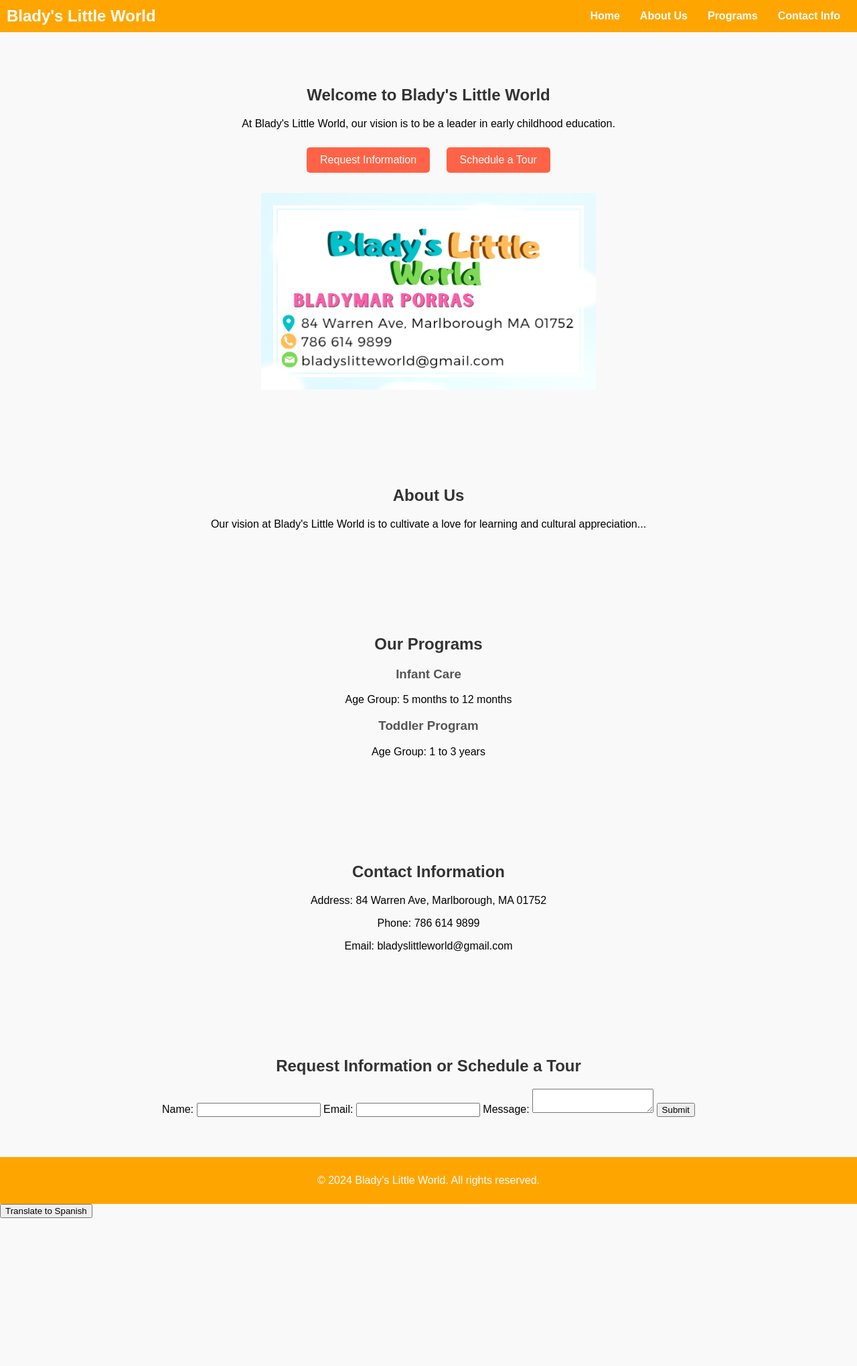
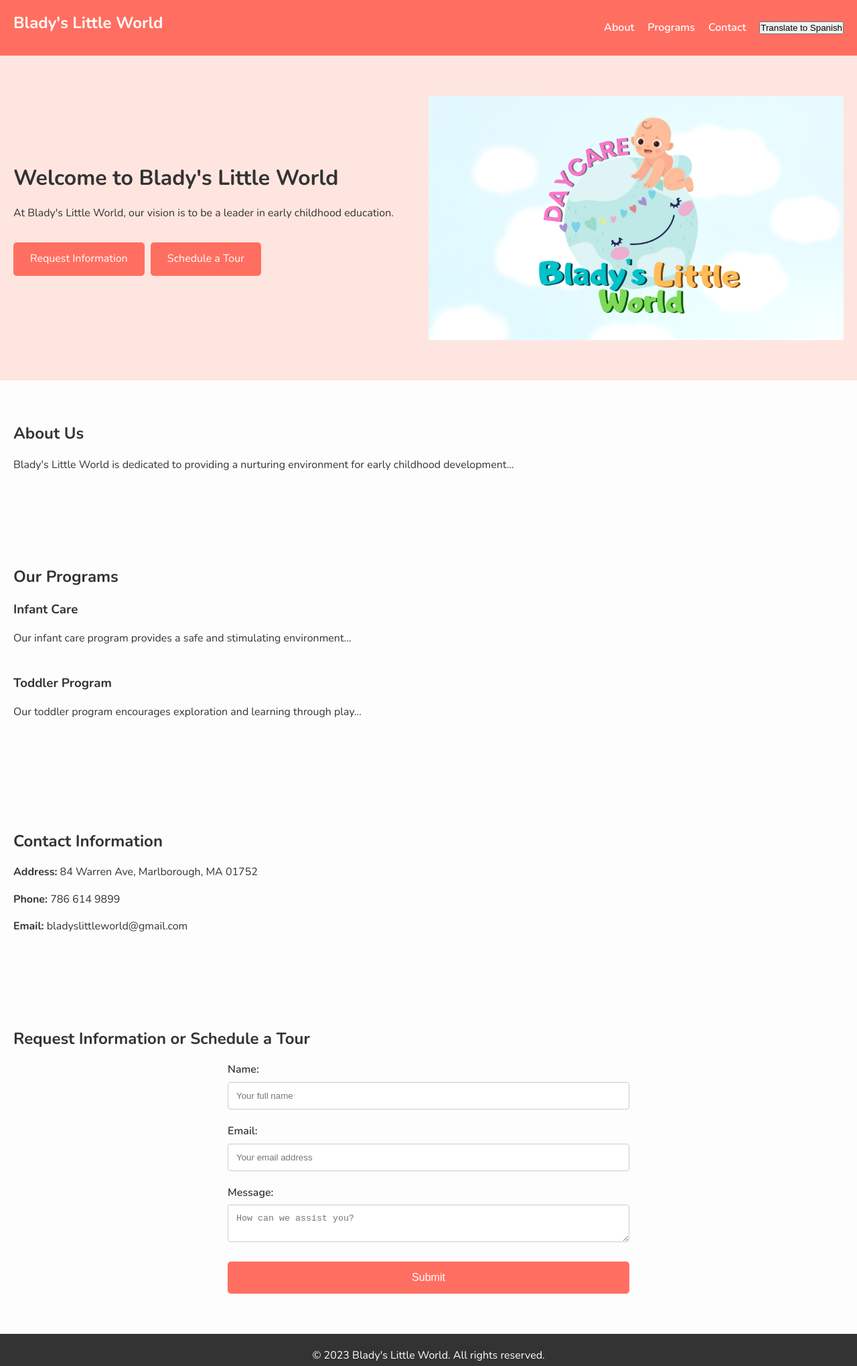
Before and after one commit to scr03573/Blady-s-Little-World, a plain HTML site: page index.html in a window 1280 px wide. Shown: the whole page at 67% size. Before the commit the page ends 1819 px from the top, so only its background shows below. Drawn offline with nearby package versions, Linux system fonts and the light colour scheme.

Commit message:
Fix case sensitivity in image paths

```diff
--- a/css/styles.css
+++ b/css/styles.css
@@ -1,117 +1,202 @@
+/* Reset Styles */
+* {
+    margin: 0;
+    padding: 0;
+    box-sizing: border-box;
+}
+
 /* General Styling */
 body {
-    font-family: 'Arial', sans-serif;
-    margin: 0;
-    padding: 0;
-    background-color: #f9f9f9;
+    font-family: 'Nunito', sans-serif;
+    background-color: #fdfdfd;
+    color: #333;
+    line-height: 1.6;
+}
+
+h1, h2, h3 {
+    margin-bottom: 15px;
+}
+
+p {
+    margin-bottom: 15px;
+}
+
+a {
+    text-decoration: none;
+    color: inherit;
+}
+
+img {
+    max-width: 100%;
+    height: auto;
 }
 
 /* Navbar */
 .navbar {
-    background-color: #FFA500;
-    padding: 10px;
-    text-align: center;
-    position: relative;
     display: flex;
     justify-content: space-between;
     align-items: center;
+    background-color: #ff6f61;
+    padding: 15px 20px;
+    position: sticky;
+    top: 0;
+    z-index: 999;
 }
 
-.logo h2 {
-    color: white;
-    margin: 0;
+.logo h2 a {
+    color: #fff;
 }
 
 .nav-list {
-    list-style-type: none;
-    margin: 0;
-    padding: 0;
     display: flex;
-}
-.nav-list li {
-    margin: 0 15px;
-}
-.navbar a {
-    text-decoration: none;
-    color: white;
-    font-weight: bold;
+    list-style: none;
 }
 
-/* Hamburger Menu */
+.nav-list li {
+    margin-left: 20px;
+}
+
+.nav-list a {
+    color: #fff;
+    font-weight: 600;
+}
+
 .menu-icon {
     display: none;
+    flex-direction: column;
     cursor: pointer;
-    flex-direction: column;
 }
+
 .menu-icon .bar {
     width: 25px;
     height: 3px;
-    background-color: white;
+    background-color: #fff;
     margin: 4px 0;
 }
 
-/* Responsive Navbar */
+/* Hero Section */
+header {
+    display: flex;
+    flex-wrap: wrap;
+    align-items: center;
+    padding: 60px 20px;
+    background-color: #ffe5e0;
+}
+
+.hero-content {
+    flex: 1;
+    min-width: 300px;
+}
+
+header img {
+    flex: 1;
+    min-width: 300px;
+}
+
+/* Buttons */
+.buttons {
+    margin-top: 20px;
+}
+
+.cta {
+    display: inline-block;
+    background-color: #ff6f61;
+    color: #fff;
+    padding: 12px 25px;
+    margin: 10px 5px 0 0;
+    border-radius: 5px;
+    transition: background-color 0.3s ease;
+}
+
+.cta:hover {
+    background-color: #ff8a75;
+}
+
+/* Sections */
+section {
+    padding: 60px 20px;
+}
+
+.program {
+    margin-bottom: 40px;
+}
+
+/* Form */
+form {
+    max-width: 600px;
+    margin: 0 auto;
+}
+
+.form-group {
+    margin-bottom: 20px;
+}
+
+form label {
+    display: block;
+    margin-bottom: 5px;
+    font-weight: 600;
+}
+
+form input, form textarea {
+    width: 100%;
+    padding: 12px;
+    border: 1px solid #ccc;
+    border-radius: 4px;
+}
+
+form input[type="submit"] {
+    background-color: #ff6f61;
+    color: #fff;
+    border: none;
+    cursor: pointer;
+    padding: 15px;
+    font-size: 16px;
+    border-radius: 5px;
+    transition: background-color 0.3s ease;
+}
+
+form input[type="submit"]:hover {
+    background-color: #ff8a75;
+}
+
+/* Footer */
+footer {
+    background-color: #333;
+    color: #fff;
+    padding: 20px;
+    text-align: center;
+}
+
+/* Responsive Styles */
 @media (max-width: 768px) {
     .nav-list {
+        position: absolute;
+        top: 70px;
+        right: 0;
+        background-color: #ff6f61;
+        flex-direction: column;
+        width: 100%;
         display: none;
-        flex-direction: column;
-        position: absolute;
-        top: 60px;
-        right: 0;
-        background-color: #FFA500;
-        width: 100%;
-        text-align: center;
+    }
+
+    .nav-list.active {
+        display: flex;
     }
 
     .nav-list li {
-        display: block;
-        margin: 10px 0;
+        margin: 15px 0;
+        text-align: center;
     }
 
     .menu-icon {
         display: flex;
     }
 
-    .nav-list.active {
-        display: flex;
+    header {
+        flex-direction: column-reverse;
+    }
+
+    .hero-content, header img {
+        width: 100%;
     }
 }
-
-/* Sections */
-section {
-    padding: 60px;
-    text-align: center;
-}
-
-h1, h2 {
-    color: #333;
-}
-
-h3 {
-    color: #555;
-}
-
-/* Home Section */
-#home img {
-    width: 80%;
-    max-width: 500px;
-    margin-top: 20px;
-}
-.buttons .cta {
-    background-color: #FF6347;
-    border: none;
-    padding: 10px 20px;
-    margin: 10px;
-    color: white;
-    font-size: 16px;
-    cursor: pointer;
-    border-radius: 5px;
-}
-
-/* Footer */
-footer {
-    background-color: #FFA500;
-    color: white;
-    padding: 10px;
-    text-align: center;
-}
--- a/index.html
+++ b/index.html
@@ -2,103 +2,114 @@
 <html lang="en">
 <head>
     <meta charset="UTF-8">
+    <title>Blady's Little World</title>
     <meta name="viewport" content="width=device-width, initial-scale=1.0">
-    <title>Blady's Little World</title>
+    <!-- SEO Meta Tags -->
+    <meta name="description" content="Blady's Little World - A leader in early childhood education.">
+    <meta name="keywords" content="Childcare, Education, Preschool, Infant Care, Toddler Program">
+    <meta name="author" content="Blady's Little World">
+    <!-- Favicon -->
+    <link rel="icon" href="images/favicon.ico" type="image/x-icon">
+    <!-- Google Fonts -->
+    <link href="https://fonts.googleapis.com/css?family=Nunito:400,600,700&display=swap" rel="stylesheet">
+    <!-- CSS -->
     <link rel="stylesheet" href="css/styles.css">
-    <script src="js/translate.js" defer></script>
 </head>
 <body>
-    <!-- Navbar with Hamburger Menu -->
+
+    <!-- Navbar -->
     <nav class="navbar">
         <div class="logo">
-            <h2>Blady's Little World</h2>
+            <h2><a href="#home">Blady's Little World</a></h2>
         </div>
         <div class="menu-icon" id="menu-icon">
-            <span class="bar"></span>
-            <span class="bar"></span>
-            <span class="bar"></span>
+            <div class="bar"></div>
+            <div class="bar"></div>
+            <div class="bar"></div>
         </div>
         <ul class="nav-list" id="nav-list">
-            <!-- Set href="#" and use JavaScript to prevent any action -->
-            <li><a href="#" id="home-link">Home</a></li>
-            <li><a href="#about">About Us</a></li>
+            <li><a href="#about">About</a></li>
             <li><a href="#programs">Programs</a></li>
-            <li><a href="#contact">Contact Info</a></li>
+            <li><a href="#contact">Contact</a></li>
+            <li><button id="translate-btn">Translate to Spanish</button></li>
         </ul>
     </nav>
 
     <!-- Home Section -->
-    <section id="home">
+    <header id="home">
+        <div class="hero-content">
             <h1>Welcome to Blady's Little World</h1>
             <p>At Blady's Little World, our vision is to be a leader in early childhood education.</p>
             <div class="buttons">
-            <button id="info-btn" class="cta">Request Information</button>
-            <button id="tour-btn" class="cta">Schedule a Tour</button>
+                <a href="#form-section" class="cta" id="info-btn">Request Information</a>
+                <a href="#form-section" class="cta" id="tour-btn">Schedule a Tour</a>
             </div>
-        <img src="images/Blady_image2.png" alt="Blady's Little World Logo">
-    </section>
+        </div>
+        <img src="images/blady_image1.png" alt="Happy children at Blady's Little World">
+    </header>
 
-    <!-- About Us Section -->
+    <!-- About Section -->
     <section id="about">
         <h2>About Us</h2>
-        <p>Our vision at Blady's Little World is to cultivate a love for learning and cultural appreciation...</p>
+        <p>Blady's Little World is dedicated to providing a nurturing environment for early childhood development...</p>
     </section>
 
     <!-- Programs Section -->
     <section id="programs">
         <h2>Our Programs</h2>
+        <div class="program">
             <h3>Infant Care</h3>
-        <p>Age Group: 5 months to 12 months</p>
+            <p>Our infant care program provides a safe and stimulating environment...</p>
+        </div>
+        <div class="program">
             <h3>Toddler Program</h3>
-        <p>Age Group: 1 to 3 years</p>
+            <p>Our toddler program encourages exploration and learning through play...</p>
+        </div>
     </section>
 
     <!-- Contact Section -->
     <section id="contact">
         <h2>Contact Information</h2>
-        <p>Address: 84 Warren Ave, Marlborough, MA 01752</p>
-        <p>Phone: 786 614 9899</p>
-        <p>Email: bladyslittleworld@gmail.com</p>
+        <p><strong>Address:</strong> 84 Warren Ave, Marlborough, MA 01752</p>
+        <p><strong>Phone:</strong> <a href="tel:7866149899">786 614 9899</a></p>
+        <p><strong>Email:</strong> <a href="mailto:bladyslittleworld@gmail.com">bladyslittleworld@gmail.com</a></p>
     </section>
 
-    <!-- Request Information Section -->
+    <!-- Form Section -->
     <section id="form-section">
         <h2>Request Information or Schedule a Tour</h2>
-        <div class="contact-form">
-            <form action="#">
+        <form action="https://formspree.io/f/your-form-id" method="POST">
+            <div class="form-group">
                 <label for="name">Name:</label>
-                <input type="text" id="name" name="name">
+                <input type="text" name="name" id="name" required placeholder="Your full name">
+            </div>
+            <div class="form-group">
                 <label for="email">Email:</label>
-                <input type="email" id="email" name="email">
+                <input type="email" name="_replyto" id="email" required placeholder="Your email address">
+            </div>
+            <div class="form-group">
                 <label for="message">Message:</label>
-                <textarea id="message" name="message"></textarea>
+                <textarea name="message" id="message" required placeholder="How can we assist you?"></textarea>
+            </div>
             <input type="submit" value="Submit">
         </form>
-        </div>
     </section>
 
     <!-- Footer -->
     <footer>
-        <p>© 2024 Blady's Little World. All rights reserved.</p>
+        <p>&copy; 2023 Blady's Little World. All rights reserved.</p>
     </footer>
 
-    <!-- Translate Button -->
-    <button id="translate-btn">Translate to Spanish</button>
-
-    <!-- JavaScript for Hamburger Menu -->
+    <!-- JavaScript -->
+    <script src="js/translate.js"></script>
     <script>
+        // Hamburger Menu Toggle
         const menuIcon = document.getElementById('menu-icon');
         const navList = document.getElementById('nav-list');
-        const homeLink = document.getElementById('home-link');
 
         menuIcon.addEventListener('click', () => {
             navList.classList.toggle('active');
         });
-
-        // Prevent any action on the "Home" button click
-        homeLink.addEventListener('click', (event) => {
-            event.preventDefault();  // Prevents the default behavior
-        });
     </script>
 </body>
 </html>
--- a/js/translate.js
+++ b/js/translate.js
@@ -1,7 +1,7 @@
-document.addEventListener('DOMContentLoaded', function() {
+document.addEventListener('DOMContentLoaded', () => {
     const translateBtn = document.getElementById('translate-btn');
 
-    // Define the translations
+    // Translations
     const translations = {
         en: {
             welcome: "Welcome to Blady's Little World",
@@ -46,26 +46,27 @@ document.addEventListener('DOMContentLoaded', function() {
     let currentLang = 'en';
 
     function updateContent(lang) {
-        document.querySelector('#home h1').textContent = translations[lang].welcome;
-        document.querySelector('#home p').textContent = translations[lang].vision;
-        document.querySelector('#info-btn').textContent = translations[lang].requestInfo;
-        document.querySelector('#tour-btn').textContent = translations[lang].scheduleTour;
-        document.querySelector('#about h2').textContent = translations[lang].aboutUs;
-        document.querySelector('#programs h3:nth-of-type(1)').textContent = translations[lang].infantCare;
-        document.querySelector('#programs h3:nth-of-type(2)').textContent = translations[lang].toddlerProgram;
-        document.querySelector('#contact h2').textContent = translations[lang].contactInfo;
-        document.querySelector('#contact p:nth-of-type(1)').textContent = translations[lang].address;
-        document.querySelector('#contact p:nth-of-type(2)').textContent = translations[lang].phone;
-        document.querySelector('#contact p:nth-of-type(3)').textContent = translations[lang].email;
-        document.querySelector('#form-section h2').textContent = translations[lang].formHeader;
-        document.querySelector('label[for="name"]').textContent = translations[lang].nameLabel;
-        document.querySelector('label[for="email"]').textContent = translations[lang].emailLabel;
-        document.querySelector('label[for="message"]').textContent = translations[lang].messageLabel;
-        document.querySelector('input[type="submit"]').value = translations[lang].submitBtn;
-        translateBtn.textContent = translations[lang].translateBtnText;
+        const content = translations[lang];
+        document.querySelector('#home h1').textContent = content.welcome;
+        document.querySelector('#home p').textContent = content.vision;
+        document.getElementById('info-btn').textContent = content.requestInfo;
+        document.getElementById('tour-btn').textContent = content.scheduleTour;
+        document.querySelector('#about h2').textContent = content.aboutUs;
+        document.querySelectorAll('#programs h3')[0].textContent = content.infantCare;
+        document.querySelectorAll('#programs h3')[1].textContent = content.toddlerProgram;
+        document.querySelector('#contact h2').textContent = content.contactInfo;
+        document.querySelector('#contact p:nth-of-type(1)').innerHTML = `<strong>${content.address.split(':')[0]}:</strong> ${content.address.split(':')[1]}`;
+        document.querySelector('#contact p:nth-of-type(2)').innerHTML = `<strong>${content.phone.split(':')[0]}:</strong> <a href="tel:7866149899">${content.phone.split(':')[1]}</a>`;
+        document.querySelector('#contact p:nth-of-type(3)').innerHTML = `<strong>${content.email.split(':')[0]}:</strong> <a href="mailto:bladyslittleworld@gmail.com">${content.email.split(':')[1]}</a>`;
+        document.querySelector('#form-section h2').textContent = content.formHeader;
+        document.querySelector('label[for="name"]').textContent = content.nameLabel;
+        document.querySelector('label[for="email"]').textContent = content.emailLabel;
+        document.querySelector('label[for="message"]').textContent = content.messageLabel;
+        document.querySelector('input[type="submit"]').value = content.submitBtn;
+        translateBtn.textContent = content.translateBtnText;
     }
 
-    translateBtn.addEventListener('click', function() {
+    translateBtn.addEventListener('click', () => {
         currentLang = currentLang === 'en' ? 'es' : 'en';
         updateContent(currentLang);
     });
```
Also changed, not shown: 2 other files. Lines whose indentation alone changed are shown as unchanged.
